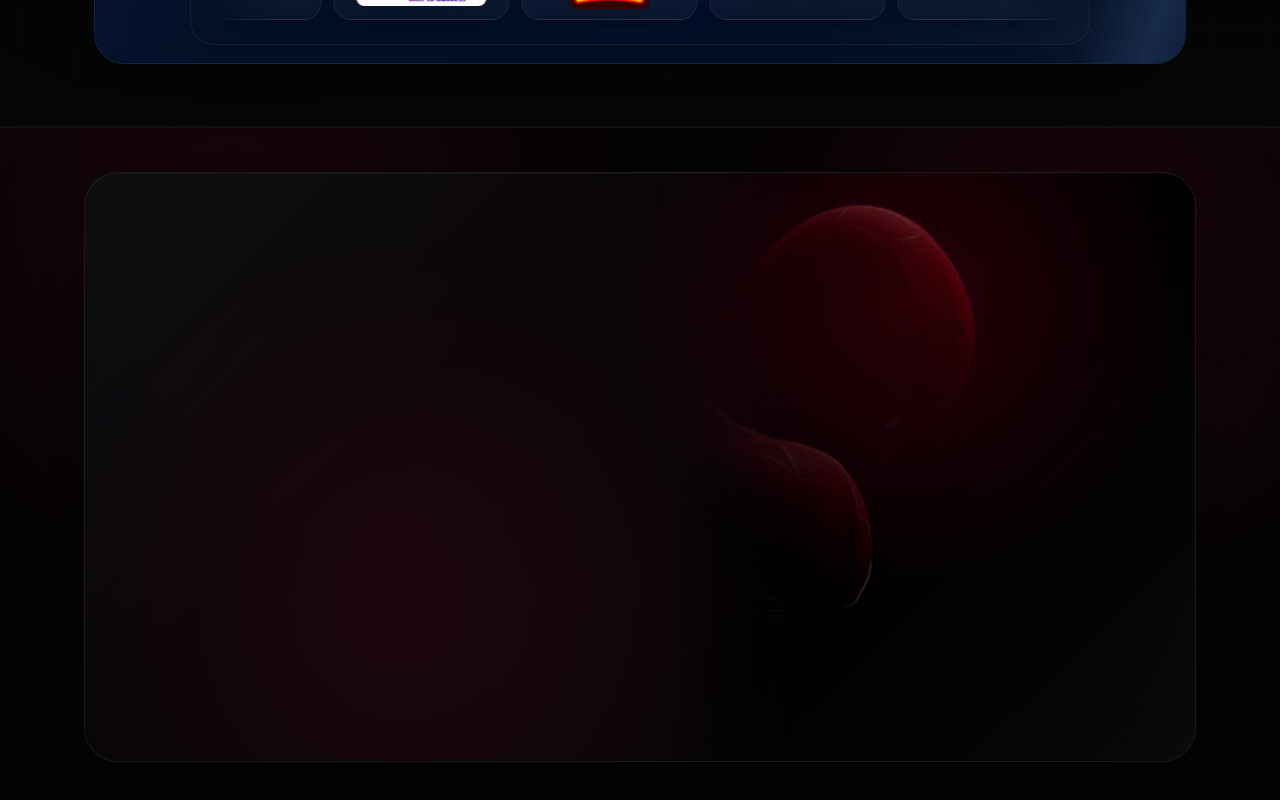
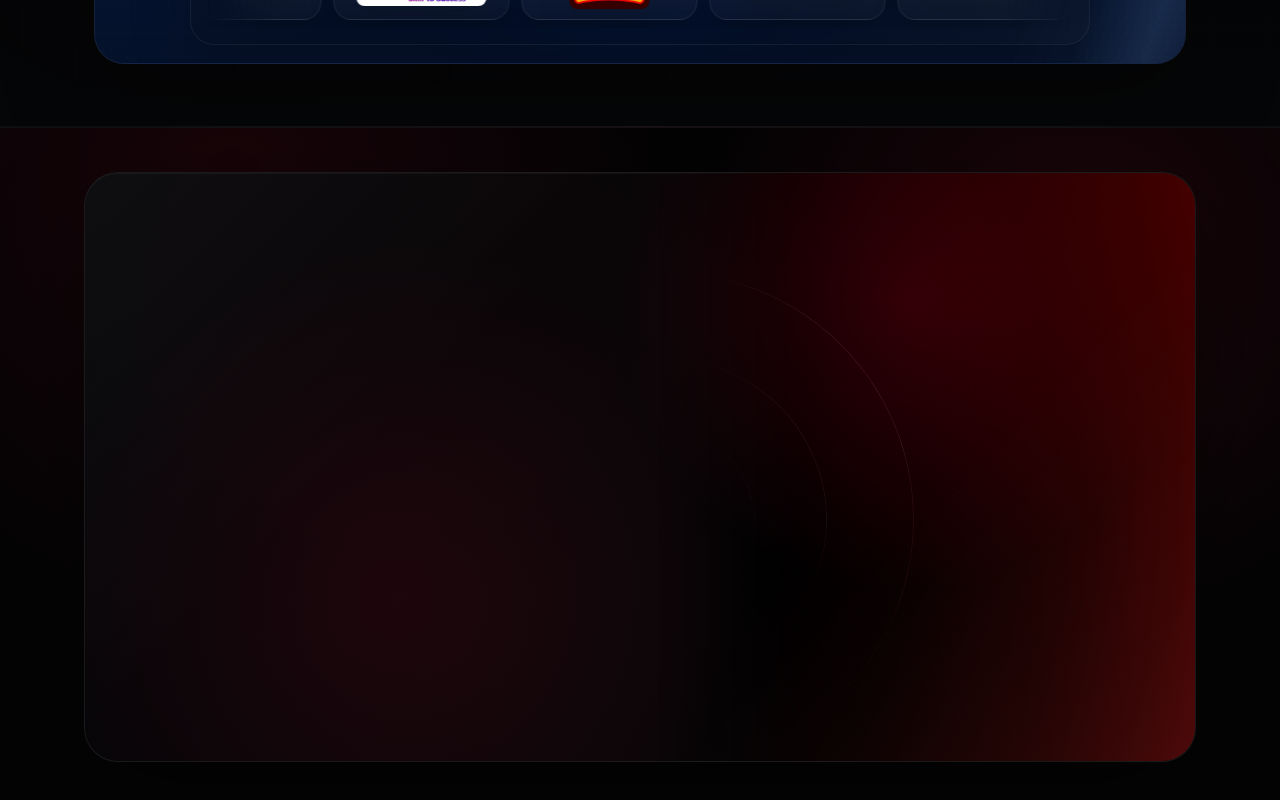
Before and after one commit to rathodaswith-gif/framio-agency, a Next.js app: page / in a window 1280 px wide. Shown: the part 4111-4911 px from the top of the page. Built offline with nearby package versions, Linux system fonts and the light colour scheme.

Commit message:
Add Framio footer background

```diff
--- a/src/content/footer.ts
+++ b/src/content/footer.ts
@@ -1,7 +1,7 @@
 import type { SocialLinkContent } from "@/types/content";
 
 export const footerContent = {
-  backgroundImage: "/assets/images/footer/footer-spider.webp" as const,
+  backgroundImage: "/assets/images/footer/footer-framio.svg" as const,
   heading: { prefix: "Build a brand with ", accent: "hero energy" },
   description:
     "Performance marketing, high-status visuals and creative systems that feel sharp, bold and unforgettable.",
```
Also changed, not shown: public/assets/images/footer/footer-framio.svg (added).
